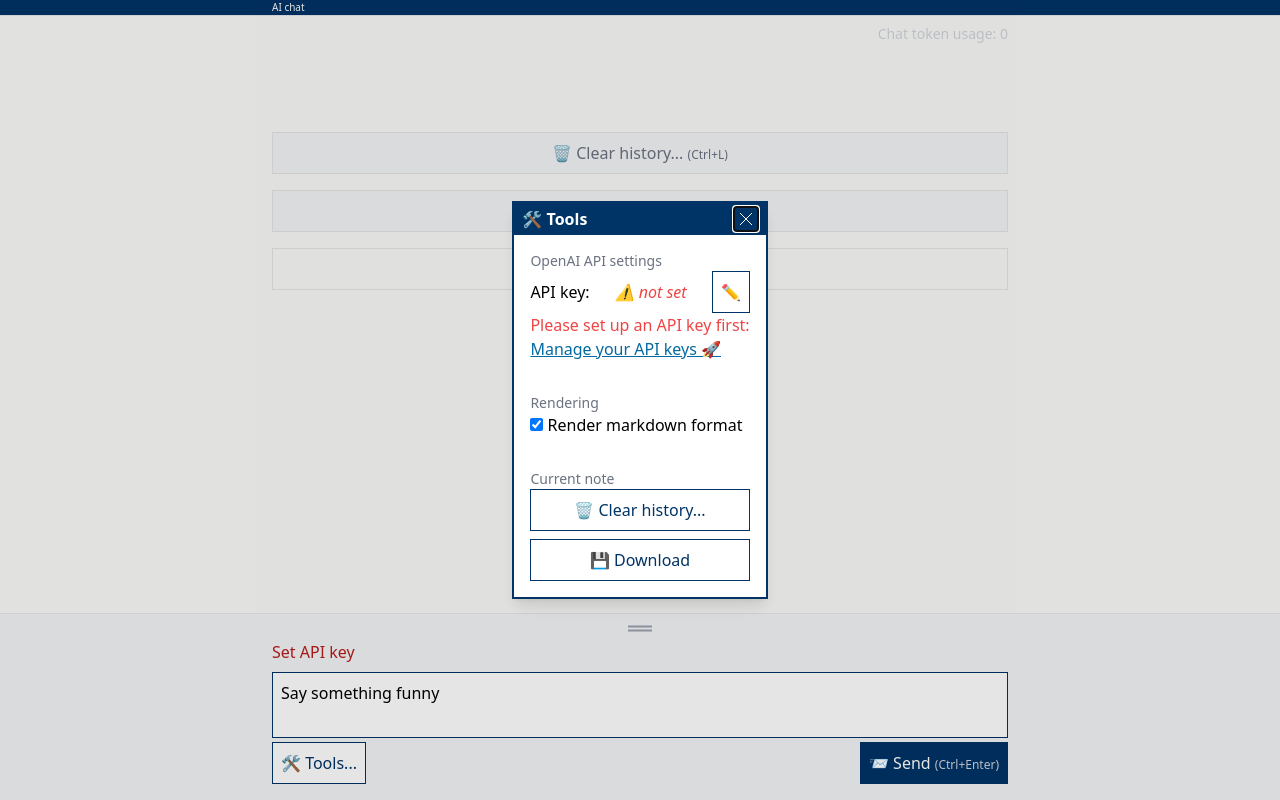
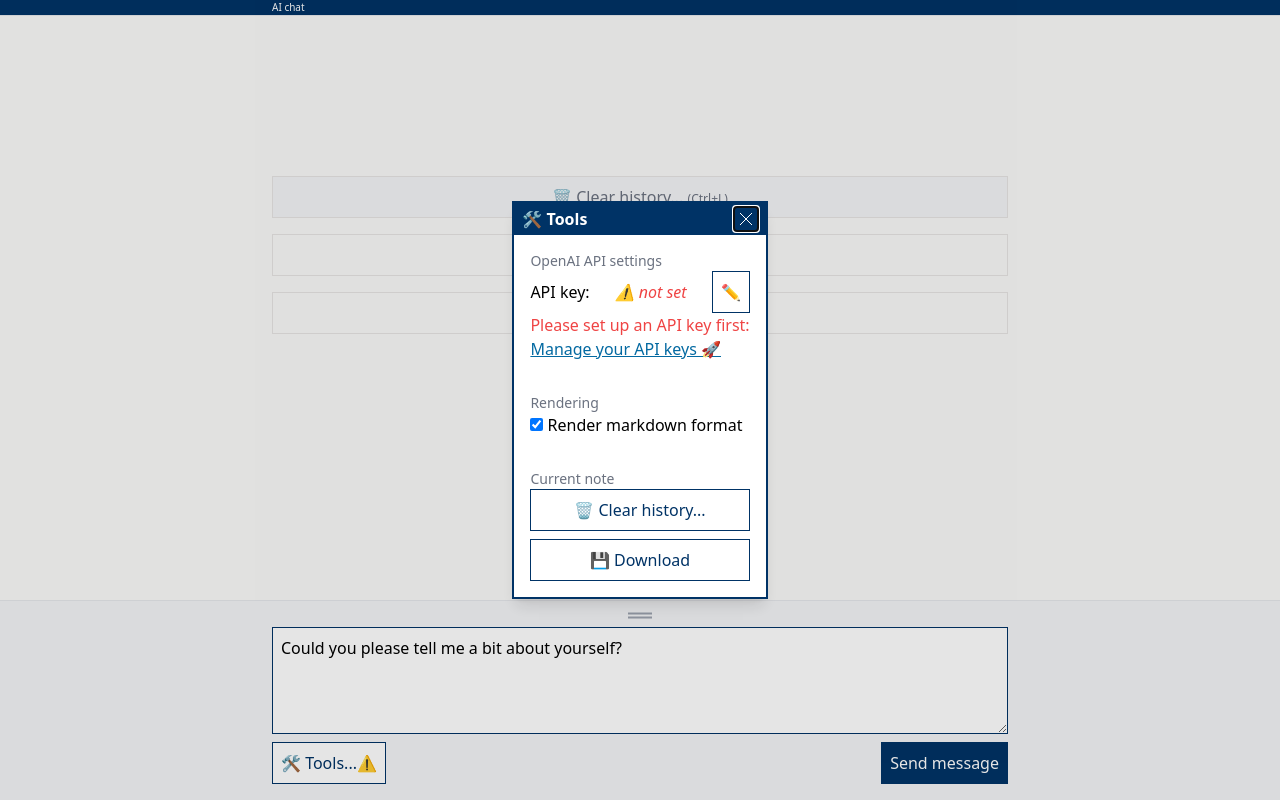
Before and after one commit to ginpei/chat-gpt-api-practice, a Next.js app: page / in a window 1280 px wide. Built offline with nearby package versions, Linux system fonts and the light colour scheme.

Commit message:
refactor: 💡 renew chat section

```diff
--- a/src/domains/userAssets/userAssetsManipulators.ts
+++ b/src/domains/userAssets/userAssetsManipulators.ts
@@ -1,6 +1,7 @@
+import { ChatMessage } from "../chat/ChatMessage";
 import { generateRandomId } from "../id/id";
 import { ImageGeneration } from "../imageGeneration/ImageHistory";
-import { ImageNote, Note } from "../note/Note";
+import { ChatNote, ImageNote, Note } from "../note/Note";
 import { UserAssets } from "./UserAssets";
 
 export function findCurNote(userAssets: UserAssets): Note | null {
@@ -16,6 +17,34 @@ export function findCurNote(userAssets: UserAssets): Note | null {
 export function updateNote(userAssets: UserAssets, note: Note): UserAssets {
   const notes = userAssets.notes.map((v) => (v.id === note.id ? note : v));
   return { ...userAssets, notes };
+}
+
+export function addChatHistory(
+  userAssets: UserAssets,
+  message: Omit<ChatMessage, "id">
+): UserAssets {
+  const curNote = findCurNote(userAssets);
+  if (!curNote || curNote.type !== "chat") {
+    throw new Error("Chat note is required");
+  }
+
+  const newNote: ChatNote = {
+    ...curNote,
+    body: {
+      ...curNote.body,
+      messages: [
+        ...curNote.body.messages,
+        {
+          ...message,
+          id: generateRandomId(),
+        },
+      ],
+    },
+  };
+
+  const newAssets = updateNote(userAssets, newNote);
+
+  return newAssets;
 }
 
 export function addImageHistory(
--- a/src/pages/home/ChatSection.tsx
+++ b/src/pages/home/ChatSection.tsx
@@ -1,6 +1,5 @@
 import { useCurNote } from "../../domains/userAssets/UserAssetsContextHooks";
-import { ChatControlBlock } from "./control/ChatControlBlock";
-import { ChatHistoryBlock } from "./history/ChatHistoryBlock";
+import { ChatNoteSection } from "./chat/ChatNoteSection";
 import { ImageNoteSection } from "./image/ImageNoteSection";
 
 export interface ChatSectionProps {}
@@ -10,12 +9,7 @@ export function ChatSection(): JSX.Element {
   const { type } = note;
 
   if (type === "chat") {
-    return (
-      <div className="ChatSection flex flex-col-reverse content-between">
-        <ChatControlBlock note={note} />
-        <ChatHistoryBlock note={note} />
-      </div>
-    );
+    return <ChatNoteSection note={note} />;
   }
 
   if (type === "image") {
--- /dev/null
+++ b/src/pages/home/chat/ChatForm.tsx
@@ -0,0 +1,54 @@
+import { ChangeEventHandler, FormEventHandler, ReactNode } from "react";
+import { PrimaryButton } from "../../../domains/button/PrimaryButton";
+import { NiceText } from "../../../domains/input/NiceText";
+import { Container } from "../../../domains/layout/Container";
+
+export interface ChatFormProps {
+  asideContent: ReactNode;
+  data: ChatFormData;
+  disabled: boolean;
+  onChange: (data: ChatFormData) => void;
+  onSubmit: (data: ChatFormData) => void;
+}
+
+export interface ChatFormData {
+  prompt: string;
+}
+
+export function ChatForm({
+  asideContent,
+  data,
+  disabled,
+  onChange,
+  onSubmit,
+}: ChatFormProps): JSX.Element {
+  const onFormSubmit: FormEventHandler = (event) => {
+    event.preventDefault();
+    onSubmit(data);
+  };
+
+  const onPromptChange: ChangeEventHandler<HTMLTextAreaElement> = (event) => {
+    const prompt = event.currentTarget.value;
+    onChange({ ...data, prompt });
+  };
+
+  return (
+    <div className="ChatForm [&>*]:h-full">
+      <Container>
+        <div className="grid grid-rows-[auto_min-content] h-full grid-cols-2 gap-2">
+          <form className="contents" onSubmit={onFormSubmit}>
+            <fieldset className="contents" disabled={disabled}>
+              <div className="col-span-full grid">
+                <NiceText onChange={onPromptChange} value={data.prompt} />
+              </div>
+              <div className="col-start-2 text-right">
+                <PrimaryButton>Send message</PrimaryButton>
+              </div>
+            </fieldset>
+          </form>
+          <div className="row-start-2">{asideContent}</div>
+        </div>
+      </Container>
+    </div>
+  );
+}
--- /dev/null
+++ b/src/pages/home/chat/ChatItem.tsx
@@ -0,0 +1,52 @@
+import NiceMarkdown from "@ginpei/react-nice-markdown";
+import { ChatMessage } from "../../../domains/chat/ChatMessage";
+import { Container } from "../../../domains/layout/Container";
+import { HStack } from "../../../domains/layout/HStack";
+
+export interface ChatItemProps {
+  message: ChatMessage;
+  renderMarkdown: boolean;
+}
+
+const authorIconMap = {
+  "": "?",
+  ai: "💻",
+  you: "👤",
+} as const;
+
+const bodyThemeMap = {
+  "": "",
+  ai: "text-sky-700",
+  you: "text-gray-700",
+} as const;
+
+const wrapperThemeMap = {
+  "": "",
+  ai: "bg-sky-50 border-b-sky-100",
+  you: "bg-white border-b-gray-100",
+} as const;
+
+export function ChatItem({
+  message,
+  renderMarkdown,
+}: ChatItemProps): JSX.Element {
+  return (
+    <div className={`ChatItem border-b py-2 ${wrapperThemeMap[message.name]}`}>
+      <Container>
+        <HStack>
+          <div className="w-8 mr-2 whitespace-nowrap">
+            {authorIconMap[message.name]}
+            {message.name === "you" && "💭"}
+          </div>
+          <div className={`flex-grow ${bodyThemeMap[message.name]}`}>
+            {renderMarkdown ? (
+              <NiceMarkdown content={message.body} />
+            ) : (
+              <div className="whitespace-pre-wrap">{message.body}</div>
+            )}
+          </div>
+        </HStack>
+      </Container>
+    </div>
+  );
+}
--- /dev/null
+++ b/src/pages/home/chat/ChatNoteSection.tsx
@@ -0,0 +1,130 @@
+import { createRef, useEffect, useState } from "react";
+import { Container } from "../../../domains/layout/Container";
+import { ChatNote } from "../../../domains/note/Note";
+import { sendChatRequest } from "../../../domains/openai/chatRequestManipulators";
+import { useUserAssetsContext } from "../../../domains/userAssets/UserAssetsContext";
+import {
+  addChatHistory,
+  updateNote,
+} from "../../../domains/userAssets/userAssetsManipulators";
+import { saveUserAssets } from "../../../domains/userAssets/userAssetsStore";
+import { useUserSettings } from "../../../domains/userSettings/UserSettingsContext";
+import { ToolsDialogButton } from "../control/ToolsDialogButton";
+import { HistoryFrame } from "../history/HistoryFrame";
+import { NoteControlPanel } from "../history/NoteControlPanel";
+import { ChatForm, ChatFormData } from "./ChatForm";
+import { ChatItem } from "./ChatItem";
+
+export interface ChatNoteSectionProps {
+  note: ChatNote;
+}
+
+export function ChatNoteSection({ note }: ChatNoteSectionProps): JSX.Element {
+  const [userSettings] = useUserSettings();
+  const [userAssets, setUserAssets] = useUserAssetsContext();
+  const [formData, setFormData] = useState<ChatFormData>({
+    prompt:
+      note.body.messages.length < 1
+        ? "Could you please tell me a bit about yourself?"
+        : "",
+  });
+  const [sending, setSending] = useState(false);
+  const refScrollAim = createRef<HTMLDivElement>();
+
+  useEffect(() => {
+    const elTarget = refScrollAim.current;
+    if (!elTarget) {
+      return;
+    }
+
+    elTarget.scrollIntoView({
+      behavior: "smooth",
+      block: "end",
+    });
+  }, [refScrollAim]);
+
+  const onSubmit = async () => {
+    setSending(true);
+
+    try {
+      const newAssets = addChatHistory(userAssets, {
+        body: formData.prompt,
+        complete: true,
+        date: Date.now(),
+        name: "you",
+      });
+
+      setUserAssets(newAssets);
+
+      const res = await sendChatRequest({
+        apiKey: userSettings.apiKey,
+        prompt: formData.prompt,
+      });
+
+      const text = res.data.choices[0]?.text;
+      if (!text) {
+        console.info("res.data.choices:", res.data.choices);
+        throw new Error("No text");
+      }
+
+      const resultAssets = addChatHistory(newAssets, {
+        body: text,
+        complete: true, // TODO
+        date: Date.now(),
+        name: "ai",
+      });
+
+      setUserAssets(resultAssets);
+      saveUserAssets(resultAssets);
+      setFormData({ prompt: "" });
+    } catch (error) {
+      // TODO show error
+      console.error(error);
+    } finally {
+      setSending(false);
+    }
+  };
+
+  const onPromptChange = (data: ChatFormData) => {
+    setFormData(data);
+  };
+
+  const clearHistory = () => {
+    note.body.messages = [];
+    const newAssets = updateNote(userAssets, note);
+    setUserAssets(newAssets);
+    saveUserAssets(newAssets);
+  };
+
+  return (
+    <HistoryFrame
+      ControlBlock={
+        <ChatForm
+          asideContent={
+            <ToolsDialogButton hasApiKey={userSettings.apiKey === ""} />
+          }
+          data={formData}
+          disabled={sending}
+          onChange={onPromptChange}
+          onSubmit={onSubmit}
+        />
+      }
+      HistoryBlock={
+        <div>
+          {note.body.messages.map((message) => (
+            <ChatItem message={message} key={message.id} renderMarkdown />
+          ))}
+          <div aria-hidden className="h-8" ref={refScrollAim}></div>
+          <Container>
+            <div className="mt-32 mb-32">
+              <NoteControlPanel
+                clearDisabled={note.body.messages.length < 1}
+                clearHistory={clearHistory}
+              />
+            </div>
+          </Container>
+        </div>
+      }
+    />
+  );
+}
```
